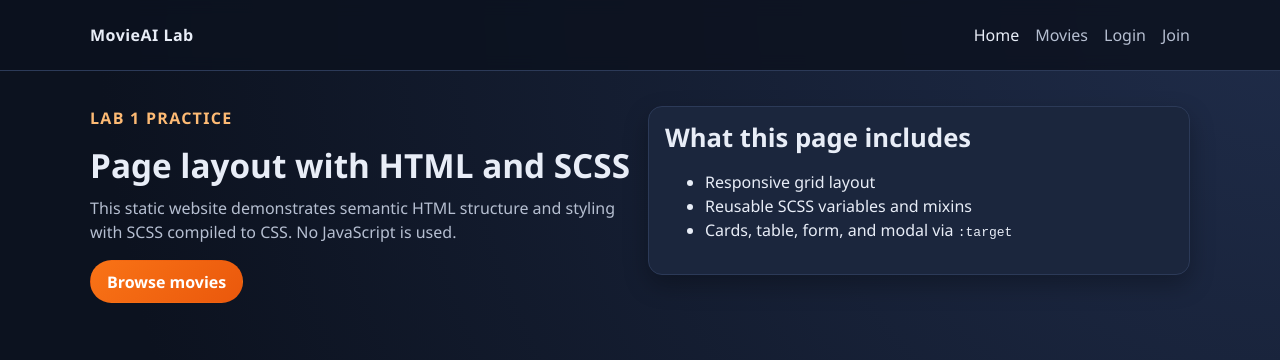
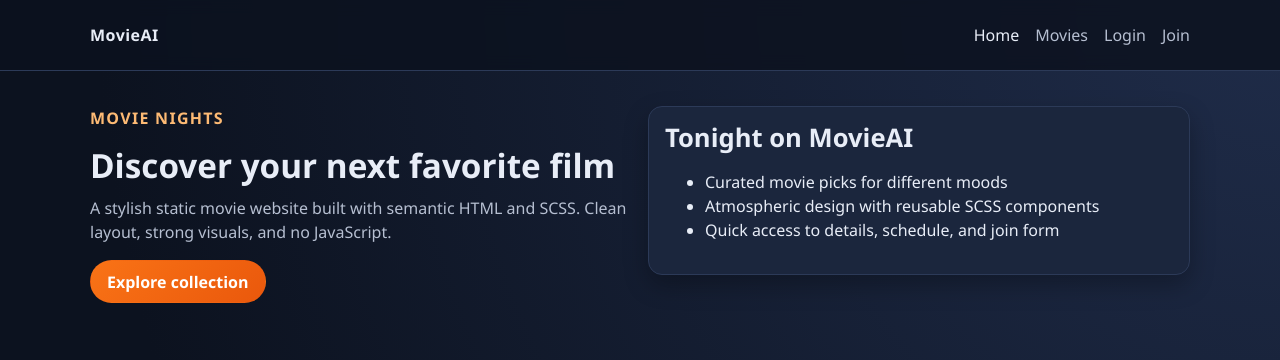
Before and after one commit to anastasiiahumeniuk/web-technologies-labs, a plain HTML site: page frontend/index.html in a window 1280 px wide. Shown: the top 360 px of the page. Drawn offline with Linux system fonts and the light colour scheme.

Commit message:
Rebrand landing experience for MovieAI

```diff
--- a/frontend/index.html
+++ b/frontend/index.html
@@ -3,13 +3,13 @@
 <head>
   <meta charset="utf-8">
   <meta name="viewport" content="width=device-width, initial-scale=1">
-  <title>MovieAI Lab | Static HTML + SCSS</title>
+  <title>MovieAI | Static HTML + SCSS</title>
   <link rel="stylesheet" href="css/main.css">
 </head>
 <body>
   <header class="site-header">
     <div class="container nav-row">
-      <a class="brand" href="index.html">MovieAI Lab</a>
+      <a class="brand" href="index.html">MovieAI</a>
       <nav aria-label="Main navigation">
         <ul class="nav-list">
           <li><a href="index.html" class="is-active">Home</a></li>
@@ -25,22 +25,22 @@
     <section class="hero">
       <div class="container hero-grid">
         <div>
-          <p class="eyebrow">Lab 1 Practice</p>
-          <h1>Page layout with HTML and SCSS</h1>
+          <p class="eyebrow">Movie Nights</p>
+          <h1>Discover your next favorite film</h1>
           <p class="lead">
-            This static website demonstrates semantic HTML structure and styling with SCSS compiled to CSS.
-            No JavaScript is used.
+            A stylish static movie website built with semantic HTML and SCSS.
+            Clean layout, strong visuals, and no JavaScript.
           </p>
           <div class="actions">
-            <a class="btn btn-primary" href="movies.html">Browse movies</a>
+            <a class="btn btn-primary" href="movies.html">Explore collection</a>
           </div>
         </div>
         <aside class="highlight-card">
-          <h2>What this page includes</h2>
+          <h2>Tonight on MovieAI</h2>
           <ul>
-            <li>Responsive grid layout</li>
-            <li>Reusable SCSS variables and mixins</li>
-            <li>Cards, table, form, and modal via <code>:target</code></li>
+            <li>Curated movie picks for different moods</li>
+            <li>Atmospheric design with reusable SCSS components</li>
+            <li>Quick access to details, schedule, and join form</li>
           </ul>
         </aside>
       </div>
@@ -131,7 +131,7 @@
 
   <footer class="site-footer">
     <div class="container footer-row">
-      <p>&copy; 2026 MovieAI Lab.</p>
+      <p>&copy; 2026 MovieAI.</p>
     </div>
   </footer>
 </body>
```
Also changed, not shown: frontend/README.md.
